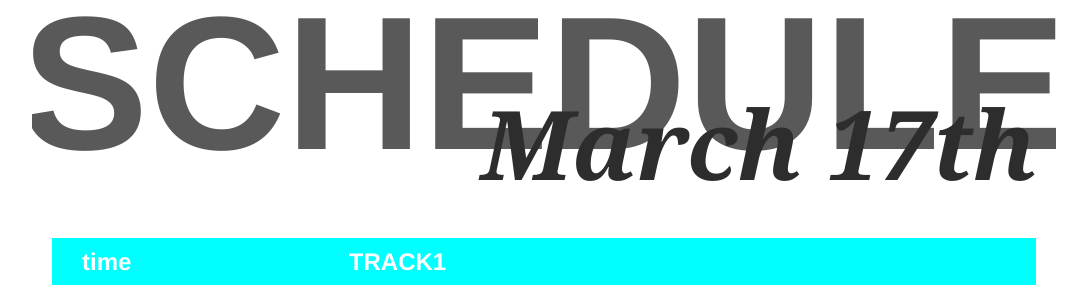
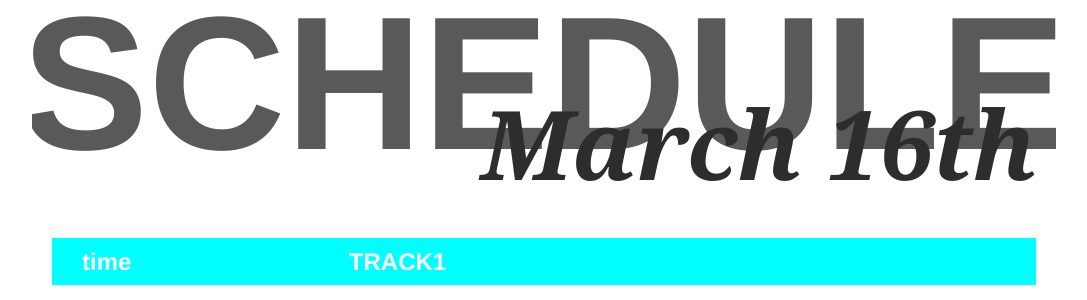
Before and after one commit to francescolaffi/2018.cssday.it, a Jekyll site: the page built from schedule.html, in a window 1280 px wide and 900 px high. Shown: the part 126-426 px from the top of the window, without its empty margins (96-1183 px from the left). Built offline with Jekyll 4.4.1, drawn with Linux system fonts in a browser that asks for light colours; some web fonts are replaced.

Commit message:
date corrette

```diff
--- a/schedule.html
+++ b/schedule.html
@@ -4,7 +4,7 @@ title: Schedule
 
 <div class="limit limit--top-margin">
 
-  {% include schedule/intro.html date='March 17th' %}
+  {% include schedule/intro.html date='March 16th' %}
 
   <div class="schedule" data-dates="3-17">
     <table class="schedule__table">
--- a/talks.html
+++ b/talks.html
@@ -14,7 +14,7 @@ title: Talks
 
   <div class="talks-intro">
     <h2 class="talks-intro__date">
-      Marzo 17
+      17 Marzo
     </h2>
   </div>
 
```
